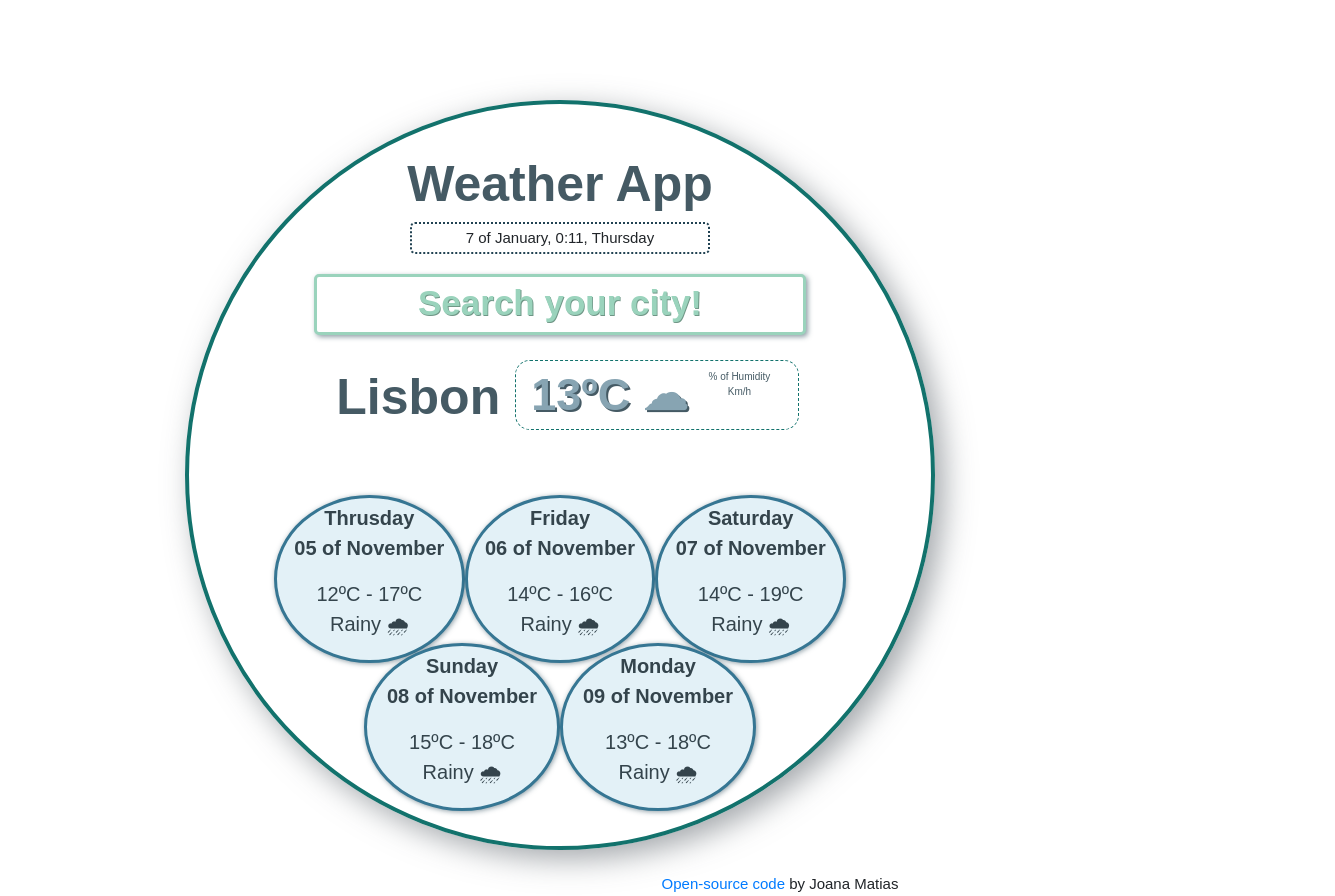
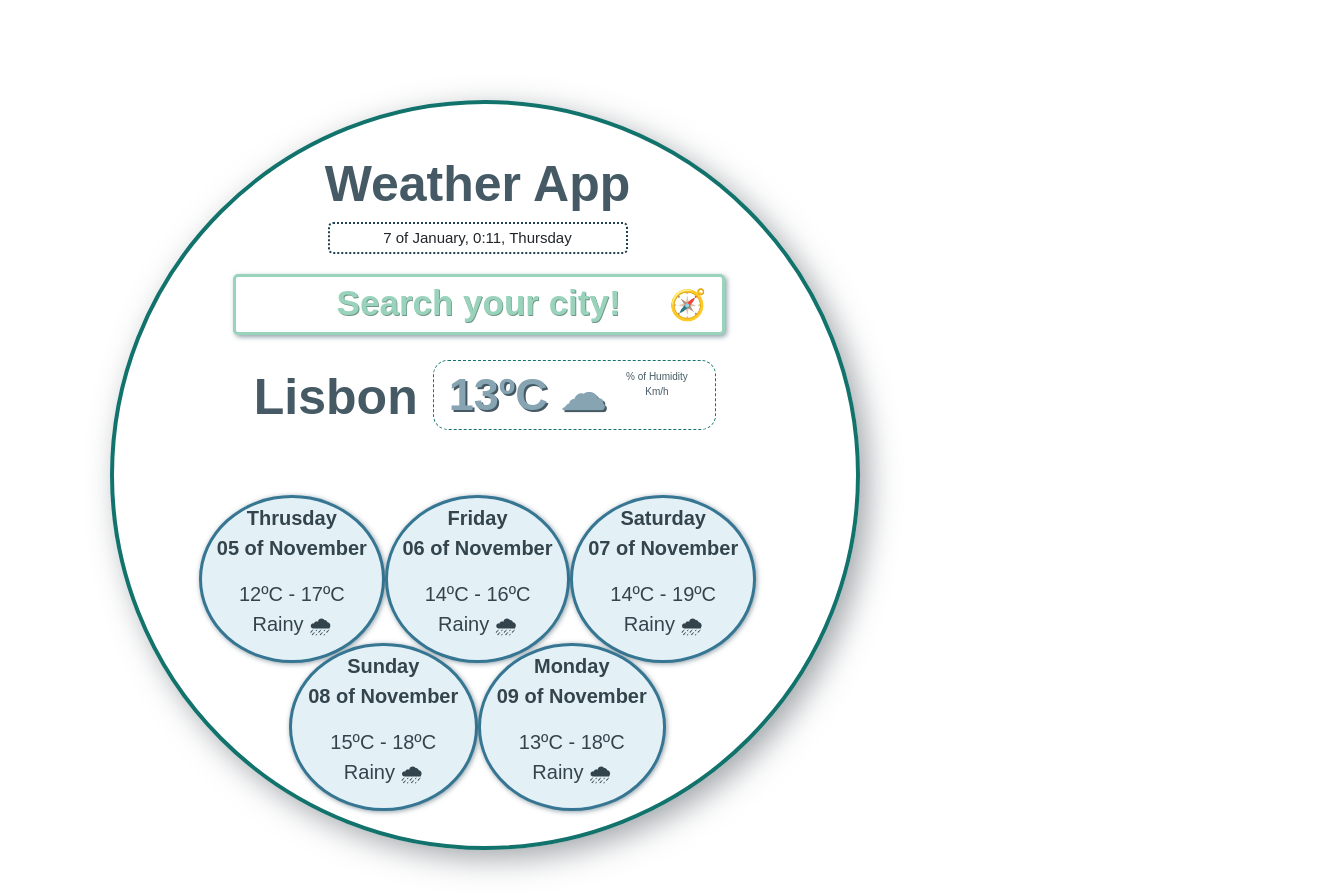
Before and after one commit to JoanaSMatias/thebegginingofalifework---weather-app, a plain HTML site: page index.html in a window 1280 px wide. Shown: the top 896 px of the page, 1335 px wide, since content can reach past the window. Drawn offline with nearby package versions, Linux system fonts and the light colour scheme; no server answers.

Commit message:
GeoLocation added
ID added

```diff
--- a/index.html
+++ b/index.html
@@ -8,30 +8,34 @@
     <meta charset="UTF-8">
     <meta name="viewport" content="width=device-width, initial-scale=1.0">
     <title>Document</title>
-    <link rel="stylesheet" href="https://cdn.jsdelivr.net/npm/bootstrap@4.5.3/dist/css/bootstrap.min.css"
-        integrity="sha384-TX8t27EcRE3e/ihU7zmQxVncDAy5uIKz4rEkgIXeMed4M0jlfIDPvg6uqKI2xXr2" crossorigin="anonymous">
+    <link
+      rel="stylesheet"
+      href="https://cdn.jsdelivr.net/npm/bootstrap@4.5.3/dist/css/bootstrap.min.css"
+      integrity="sha384-TX8t27EcRE3e/ihU7zmQxVncDAy5uIKz4rEkgIXeMed4M0jlfIDPvg6uqKI2xXr2"
+      crossorigin="anonymous">
     <link rel="stylesheet" type="text/css" href="src/styles.css">
     <script src="https://unpkg.com/axios/dist/axios.min.js"></script>
 </head>
 
 <body>
-    <div class="container">
-        <div id="box1">
-            <h1>
+    <div class="container" id="bigContainerWeatherApp">
+        <div id="bigBoxWeatherApp">
+            <h1 id="title">
                 Weather App
             </h1>
-            <h2>
-                <span class="now"></span>
+            <h2 id="time">
+                <span id="currentTime"></span>
             </h2>
-            <form id="city">
+            <form id="yourCityWeatherInput">
                 <input
+                        id="cityName"
                         class="city"
                         type="text"
                         placeholder="Search your city!"
                         autocomplete="off"
-                    id="cityName"
                         style="text-align: center"
                 />
+                <button type="button" id="geoLocationButton">🧭</button>
                 <input
                     type="submit"
                     value="search"
@@ -40,57 +44,79 @@
                 />
             </form>
             <br />
-            <div class="container" id="cityWeather">
+            <div class="container" id="cityDescriptionContainer">
                 <div class="row justify-content-md-center">
                     <div class="col-sx"></div>
                         <div class="col-md-auto">
-                            <span class="yourCity">Lisbon</span>
+                            <span id="yourCityName">Lisbon</span>
                         </div>
                             <span id="descriptionBox">
                                 <div class="col-md-auto">
-                                    <span class="degrees">13ºC ☁</span>
+                                    <span id="degrees">13ºC ☁</span>
                                 </div>
-                                <div class="col" id="descriptionCity">
-                                    <span class="description"></span>
+                                <div class="col" id="descriptionWeather">
+                                    <span id="weatherResume"> </span>
                                 <div class="col col-sx-2"></div>
-                                    <span class="humidity"></span>
-                                    <span class="percentage">% of Humidity</span>
+                                    <span id="humidity"></span>
+                                    <span id="percentageOfHumidity">% of Humidity</span>
                                 <div class="col col-sx-2"></div>
-                                    <span class="windSpeed"></span>
-                                    <span class="speed">Km/h</span>
+                                    <span id="windSpeed"></span>
+                                    <span id="speed">Km/h</span>
                             </span>
 
                 </div>
             </div>
-            <div class="row" id="row1">
-                <div class="col" id="forecast">
+
+                        <div class="row" id="forecastRow1">
+                              <div class="col" id="day1">
                                     <strong>Thrusday</strong>
-                    <p><strong>05 of November</strong></p>12ºC - 17ºC<p>Rainy 🌧</p>
+                                    <p>
+                                          <strong>05 of November</strong>
+                                    </p>
+                                          12ºC - 17ºC<p>Rainy 🌧</p>
                               </div>
-                <div class="col" id="forecast">
+                              <div class="col" id="day2">
                                     <strong>Friday</strong>
-                    <p><strong>06 of November</strong></p>14ºC - 16ºC<p>Rainy 🌧</p>
+                                    <p>
+                                          <strong>06 of November</strong>
+                                    </p>
+                                          14ºC - 16ºC<p>Rainy 🌧</p>
                               </div>
-                <div class="col" id="forecast">
+                              <div class="col" id="day3">
                                     <strong>Saturday</strong>
-                    <p><strong>07 of November</strong></p>14ºC - 19ºC<p>Rainy 🌧</p>
+                                    <p>
+                                          <strong>07 of November</strong>
+                                    </p>
+                                          14ºC - 19ºC<p>Rainy 🌧</p>
                               </div>
                         </div>
-            <div class="row" id="row2">
-                <div class="col" id="forecast">
+                        <div class="row" id="forecastRow2">
+                              <div class="col" id="day4">
                                     <strong>Sunday</strong>
-                    <p><strong>08 of November</strong></p>15ºC - 18ºC<p>Rainy 🌧</p>
+                                    <p>
+                                          <strong>08 of November</strong>
+                                    </p>
+                                          15ºC - 18ºC<p>Rainy 🌧</p>
                               </div>
-                <div class="col" id="forecast">
+                              <div class="col" id="day5">
                                     <strong>Monday</strong>
-                    <p><strong>09 of November</strong></p>13ºC - 18ºC<p>Rainy 🌧</p>
+                                    <p>
+                                          <strong>09 of November</strong>
+                                    </p>
+                                          13ºC - 18ºC<p>Rainy 🌧</p>
                               </div>
                         </div>
+
             </div>
       </div>
-    <h5><a href="https://github.com/JoanaSMatias/thebegginingofalifework---weather-app" target="_blank">Open-source code</a> by Joana Matias</h5>
-    </div>
+      <h5 id="codeBy">
+            <a
+                  href="https://github.com/JoanaSMatias/thebegginingofalifework---weather-app"
+                  target="_blank">
+                  Open-source code
+            </a>
+                  by Joana Matias
+      </h5>
       <script src="src/index.js"></script>
 </body>
-
 </html>
--- a/src/styles.css
+++ b/src/styles.css
@@ -3,31 +3,8 @@ body {
   font-family: "Varela Round", sans-serif;
   text-align: center;
 }
-h1 {
-  font-size: 50px;
-  text-align: center;
-  font-weight: bolder;
-  margin-top: 50px;
-  color: #455a64;
-}
 
-h2 {
-  border: 2px dotted #214252;
-  padding: 5px 10px;
-  margin: 0 auto;
-  border-radius: 5px;
-  font-size: 15px;
-  max-width: 300px;
-}
-
-h5 {
-  position: relative;
-  bottom: 75px;
-  left: 140px;
-  font-size: 15px;
-}
-
-#box1 {
+#bigContainerWeatherApp {
   width: 750px;
   height: 750px;
   margin: 100px 100px;
@@ -40,51 +17,59 @@ h5 {
   box-shadow: 9px 9px 30px rgb(74, 81, 89, 0.5);
 }
 
-#row1 {
-  position: relative;
-  top: -10px;
-  padding: -15px;
-  margin: 70px;
+#title {
+  font-size: 50px;
+  text-align: center;
+  font-weight: bolder;
+  margin-top: 50px;
+  color: #455a64;
 }
 
-#row2 {
-  position: relative;
-  bottom: 190px;
-  padding: -15px;
-  margin: 160px;
+#time {
+  border: 2px dotted #214252;
+  padding: 5px 10px;
+  margin: 0 auto;
+  border-radius: 5px;
+  font-size: 15px;
+  max-width: 300px;
 }
 
-#cityWeather {
-  margin: 0 auto;
-}
-.city {
+#cityName {
   position: relative;
   top: 20px;
+  left: 30px;
   border: 3px solid #9ad3bc;
   border-radius: 5px;
   padding: 5px 50px;
   box-shadow: 2px 2px 5px rgb(33, 66, 82, 0.5);
+  display: inline-block;
+  outline: none;
 }
 
-.yourCity {
-  font-size: 50px;
-  font-weight: bold;
-  color: #455a64;
-  text-transform: capitalize;
+::placeholder {
+  color: #9ad3bc;
   text-align: center;
-}
-.degrees {
-  font-size: 45px;
-  font-weight: bold;
-  color: #87a4b2;
-  text-shadow: 2px 2px #455a64;
+  font-size: 35px;
+  font-weight: bolder;
+  text-shadow: 0.8px 0.8px #6f9686;
 }
 
-.description {
-  font-style: italic;
-  font-size: 15px;
-  color: #455a64;
-  font-weight: bold;
+#geoLocationButton {
+  position: relative;
+  top: 20px;
+  right: 40px;
+  display: inline-block;
+  border: 0 solid transparent;
+  background-color: transparent;
+  transition: all 200ms ease;
+  outline: none;
+}
+#geoLocation:hover {
+  cursor: pointer;
+}
+
+#cityDescriptionContainer {
+  margin: 0 auto;
 }
 
 #descriptionBox {
@@ -95,7 +80,22 @@ h5 {
   border-radius: 15px;
 }
 
-#descriptionCity {
+#yourCityName {
+  font-size: 50px;
+  font-weight: bold;
+  color: #455a64;
+  text-transform: capitalize;
+  text-align: center;
+}
+
+#degrees {
+  font-size: 45px;
+  font-weight: bold;
+  color: #87a4b2;
+  text-shadow: 2px 2px #455a64;
+}
+
+#descriptionWeather {
   font-size: 10px;
   color: #455a64;
   display: relative;
@@ -103,7 +103,14 @@ h5 {
   bottom: 60px;
 }
 
-#forecast {
+#weatherResume {
+  font-style: italic;
+  font-size: 15px;
+  color: #455a64;
+  font-weight: bold;
+}
+
+#day1 {
   font-size: 20px;
   padding: 5px;
   border: 3px solid #367693;
@@ -116,10 +123,72 @@ h5 {
   color: #34444c;
 }
 
-::placeholder {
-  color: #9ad3bc;
+#day2 {
+  font-size: 20px;
+  padding: 5px;
+  border: 3px solid #367693;
+  border-radius: 50%;
+  border-collapse: separate;
+  border-spacing: 10px 0px;
   text-align: center;
-  font-size: 35px;
-  font-weight: bolder;
-  text-shadow: 0.8px 0.8px #6f9686;
+  box-shadow: 1px 1px 5px rgb(33, 66, 82, 0.5);
+  background: #e3f1f7;
+  color: #34444c;
 }
+#day3 {
+  font-size: 20px;
+  padding: 5px;
+  border: 3px solid #367693;
+  border-radius: 50%;
+  border-collapse: separate;
+  border-spacing: 10px 0px;
+  text-align: center;
+  box-shadow: 1px 1px 5px rgb(33, 66, 82, 0.5);
+  background: #e3f1f7;
+  color: #34444c;
+}
+#day4 {
+  font-size: 20px;
+  padding: 5px;
+  border: 3px solid #367693;
+  border-radius: 50%;
+  border-collapse: separate;
+  border-spacing: 10px 0px;
+  text-align: center;
+  box-shadow: 1px 1px 5px rgb(33, 66, 82, 0.5);
+  background: #e3f1f7;
+  color: #34444c;
+}
+#day5 {
+  font-size: 20px;
+  padding: 5px;
+  border: 3px solid #367693;
+  border-radius: 50%;
+  border-collapse: separate;
+  border-spacing: 10px 0px;
+  text-align: center;
+  box-shadow: 1px 1px 5px rgb(33, 66, 82, 0.5);
+  background: #e3f1f7;
+  color: #34444c;
+}
+
+#forecastRow1 {
+  position: relative;
+  top: -10px;
+  padding: -15px;
+  margin: 70px;
+}
+
+#forecastRow2 {
+  position: relative;
+  bottom: 190px;
+  padding: -15px;
+  margin: 160px;
+}
+
+#codeBy {
+  position: relative;
+  bottom: 75px;
+  left: 140px;
+  font-size: 15px;
+}
```
Also changed, not shown: src/index.js (+63 -9 lines). Lines whose indentation alone changed are shown as unchanged.
